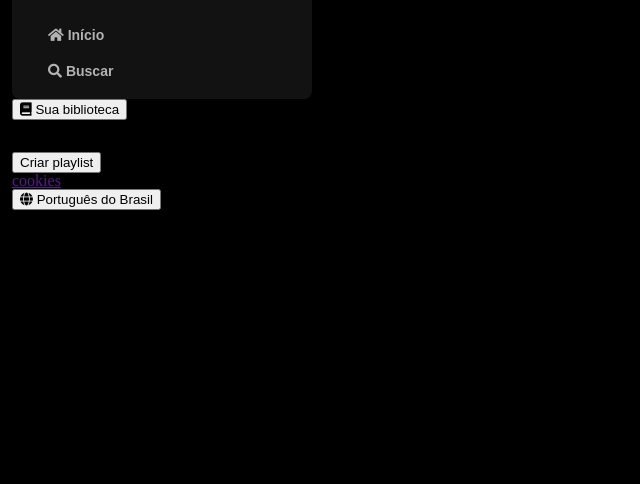
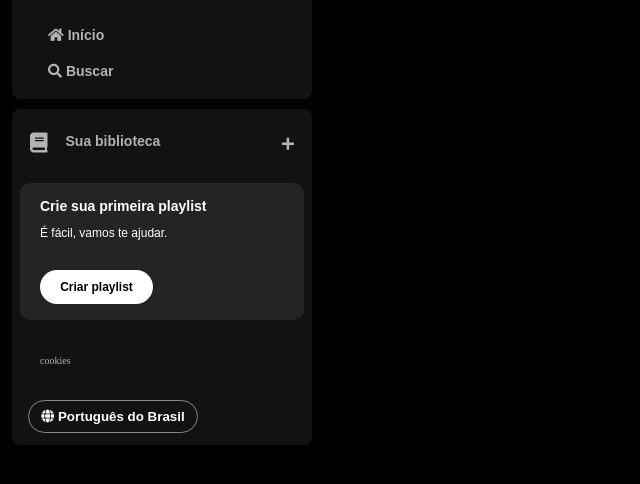
Before and after one commit to guimalicki/imersao-front-end, a plain HTML site: page index.html in a window 1280 px wide. Shown: the part 74-558 px from the top of the page, without its empty margins (0-640 px from the left). Drawn offline with Linux system fonts and the light colour scheme.

Commit message:
Criação do css. Formatação do commit anterior.

```diff
--- a/styles.css
+++ b/styles.css
@@ -1,3 +1,8 @@
+
+/*
+Margin é a margem do item, espaço entre um bloco e outro e afins. Já o padding é a margem interna, ou o espaço tomado por determinado objeto
+*/
+
 
 body {
     background-color: #000;
@@ -47,3 +52,128 @@ body {
     width: 80px; /* largura */
 
 }
+
+.library {
+    background-color: #121212;
+    border-radius: 8px;
+    display: flex; /* Quando dizemos que o display é flex, conseguimos alterar a forma/posicionamento mais fácil na tela */
+    justify-content: space-between;
+    flex-direction: column; /* Indica que a direção será em formato de coluna */
+    padding: 4px 8px;
+    color: #b3b3b3;
+    font-weight: 600;
+    font-size: 14px;
+    margin-top: 10px;
+}
+
+.library .library__content {
+    display: flex;
+    justify-content: space-between;
+}
+
+.library .library__button {
+    display: flex;
+    margin-right: 10px;
+    color: #b3b3b3;
+    background-color: transparent;
+    border: 0px;
+    font-size: 14px;
+    font-weight: 700;
+    font-family: "DM Sans", sans-serif;
+    text-align: center;
+    text-decoration: none;
+    text-transform: none;
+    padding: 20px 10px;
+}
+
+.library .library__button .fa{
+    font-size: 20px;
+    margin-right: 10px;
+    font-weight: 300;
+    padding-right: 8px;
+}
+
+.library .library__content .fa-plus{
+    margin: 24px 10px;
+}
+
+.section-playlist{
+    display: flex;
+    flex-direction: column;
+    align-items: flex-start;
+    justify-content: space-between;
+    gap: 5px; /* Espaço entre as propriedades */
+    background-color: #242424;
+    color: #b3b3b3;
+    font-weight: 600;
+    font-size: 14px;
+    margin: 8px 0;
+    padding: 16px 20px;
+    border-radius: 10px;
+}
+
+.section-playlist .section-playlist__content{
+    display: flex;
+    flex-direction: column;
+}
+
+.section-playlist__content .text{
+    padding-bottom: 14px;
+    color: #fff;
+    font-family: "DM Sans", sans-serif;
+}
+
+.section-playlist__content .tite{
+    font-weight: 700;
+}
+
+.section-playlist__content .subtitle{
+    font-weight: 500;
+    font-size: 12px;
+}
+
+.section-playlist .section-playlist__button{
+    display: flex;
+    justify-content: center;
+    background-color: #fff;
+    color: #000;
+    border-radius: 20px;
+    font-size: 12px;
+    font-weight: 700;
+    font-family: "DM Sans", sans-serif;
+    text-decoration: none;
+    text-transform: none;
+    padding: 10px;
+    margin-top: 12px;
+    border: 0;
+    width: 113px;
+}
+
+.sidebar .cookies{
+    margin: 25px 20px;
+}
+
+.sidebar .cookies a{
+    color: #b3b3b3;
+    font-weight: 500;
+    font-size: 10px;
+    text-decoration: none;
+    text-transform: none;
+}
+
+.sidebar .cookies a:hover{
+    text-decoration: underline;
+}
+
+.languages .languages__button{
+    align-items: center;
+    background-color: transparent;
+    border-radius: 20px;
+    border: 1px solid #878787; /* Largura da borda, tipo de borda e cor */
+    color: #fff;
+    cursor: pointer;
+    font-weight: bold;
+    width: 170px;
+    margin: 8px;
+    padding: 8px;
+}
```
